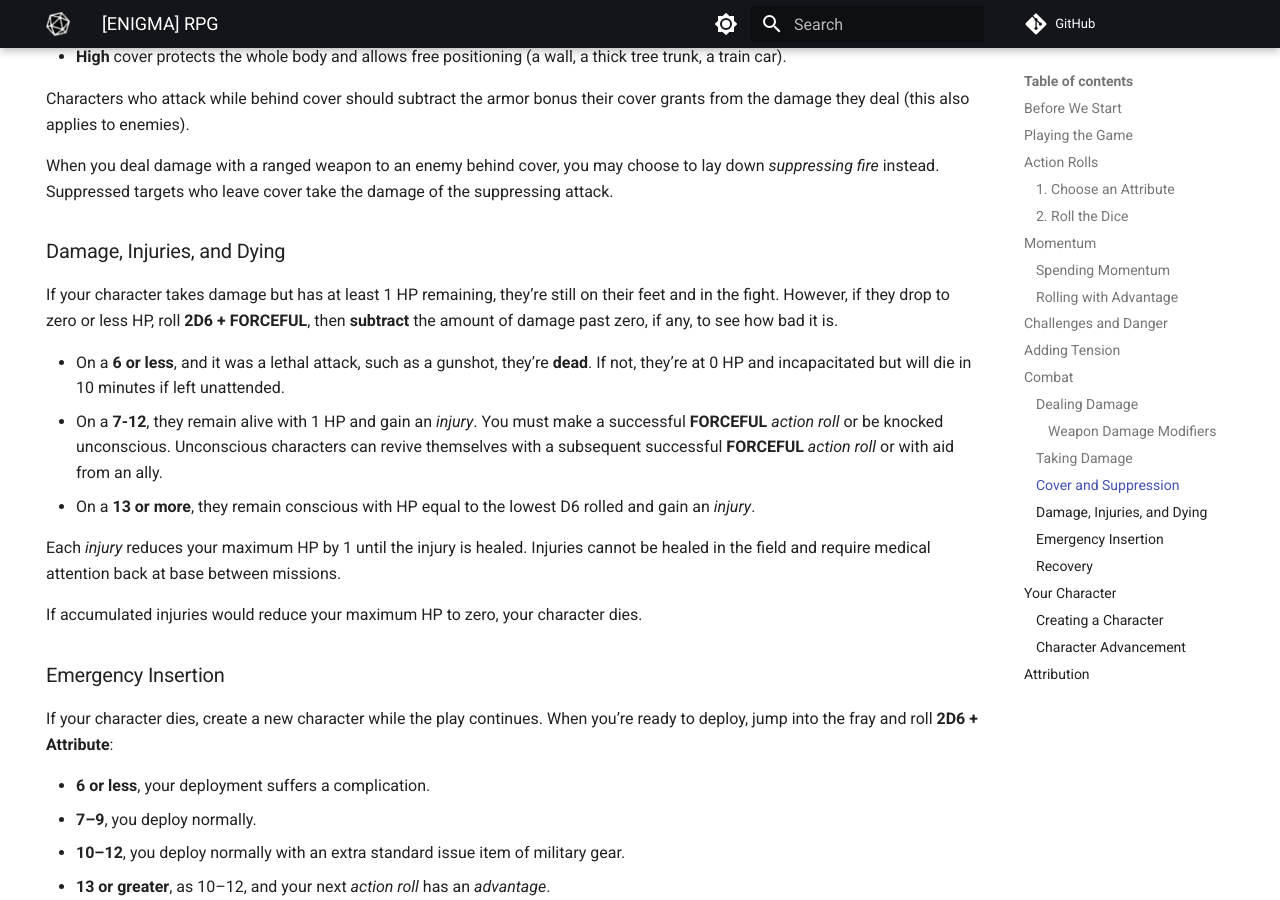
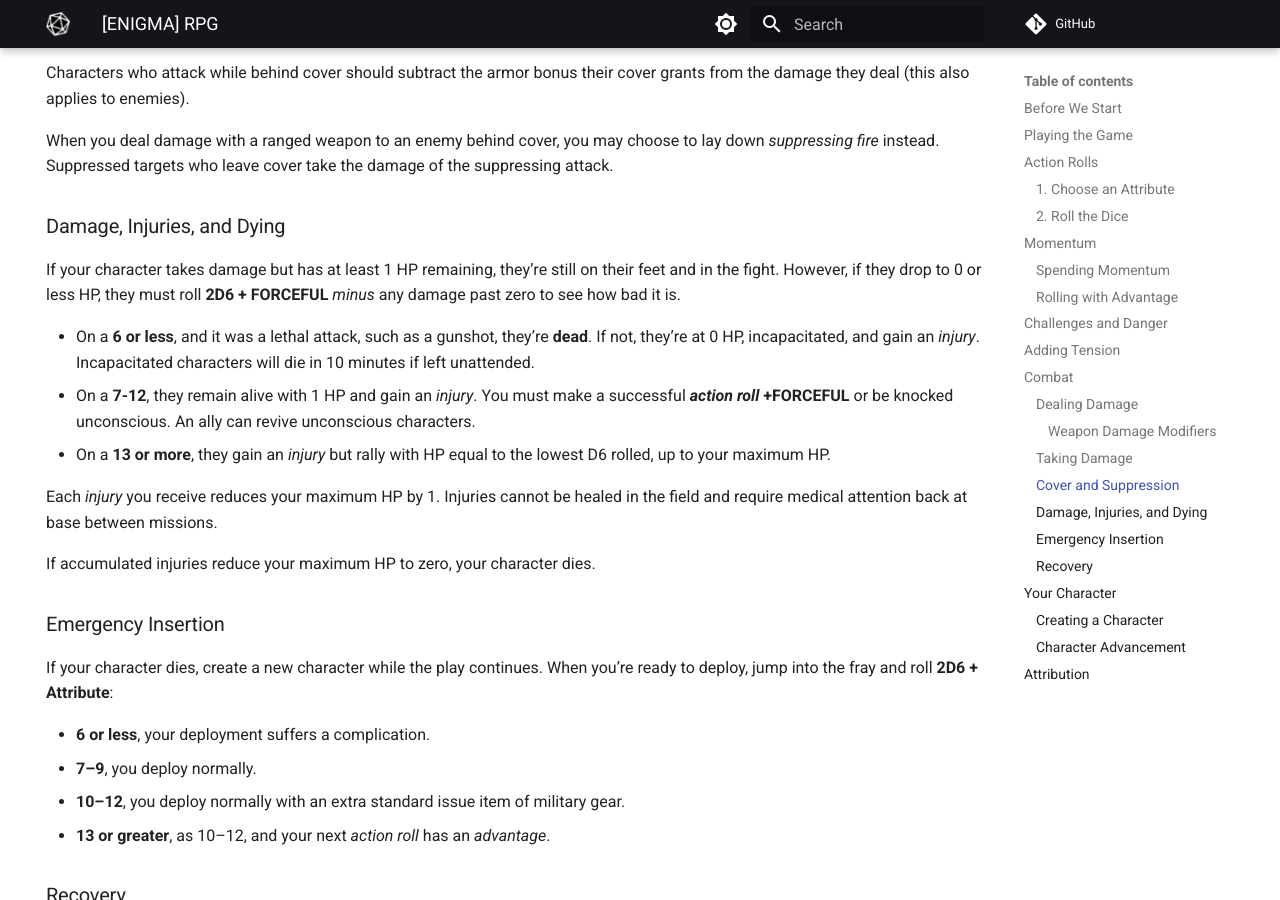
Before and after one commit to joemoose/psiops, an MkDocs documentation site: the page built from docs/index.md, in a window 1280 px wide and 900 px high, scrolled down 4236 px. Built offline with MkDocs 1.6.1 and Material for MkDocs 9.7.7, drawn with Linux system fonts in a browser that asks for light colours; comment, search, counter and statistics services are not loaded; some of the changed text lies outside the part shown.

Commit message:
Update index.md

```diff
--- a/docs/index.md
+++ b/docs/index.md
@@ -149,15 +149,15 @@ When you deal damage with a ranged weapon to an enemy behind cover, you may choo
 
 ### Damage, Injuries, and Dying
 
-If your character takes damage but has at least 1 HP remaining, they’re still on their feet and in the fight. However, if they drop to zero or less HP, roll **2D6 + FORCEFUL**, then **subtract** the amount of damage past zero, if any, to see how bad it is.
+If your character takes damage but has at least 1 HP remaining, they’re still on their feet and in the fight. However, if they drop to 0 or less HP, they must roll **2D6 + FORCEFUL** *minus* any damage past zero to see how bad it is.
 
-- On a **6 or less**, and it was a lethal attack, such as a gunshot, they’re **dead**. If not, they’re at 0 HP and incapacitated but will die in 10 minutes if left unattended.
-- On a **7-12**, they remain alive with 1 HP and gain an *injury*. You must make a successful **FORCEFUL** *action roll* or be knocked unconscious. Unconscious characters can revive themselves with a subsequent successful **FORCEFUL** *action roll* or with aid from an ally.
-- On a **13 or more**, they remain conscious with HP equal to the lowest D6 rolled and gain an *injury*.
+- On a **6 or less**, and it was a lethal attack, such as a gunshot, they’re **dead**. If not, they’re at 0 HP, incapacitated, and gain an *injury*. Incapacitated characters will die in 10 minutes if left unattended.
+- On a **7-12**, they remain alive with 1 HP and gain an *injury*. You must make a successful ***action roll* +FORCEFUL** or be knocked unconscious. An ally can revive unconscious characters.
+- On a **13 or more**, they gain an *injury* but rally with HP equal to the lowest D6 rolled, up to your maximum HP.
 
-Each *injury* reduces your maximum HP by 1 until the injury is healed. Injuries cannot be healed in the field and require medical attention back at base between missions.
+Each *injury* you receive reduces your maximum HP by 1. Injuries cannot be healed in the field and require medical attention back at base between missions.
 
-If accumulated injuries would reduce your maximum HP to zero, your character dies.
+If accumulated injuries reduce your maximum HP to zero, your character dies.
 
 ### Emergency Insertion
 
@@ -216,5 +216,5 @@ Characters advance when they act according to their role. For instance, a CRUSAD
 
 - This work is based on *[FIST: Ultra Edition](https://claymorerpgs.itch.io/fist)*, a product by CLAYMORE Roleplaying Games, written by B. Everett Dutton, Ripley Caldwell, T.H. Cochlin, Back-Alley Coalition, and Max Danley, and licensed for use under the [Creative Commons Attribution 4.0 License](https://creativecommons.org/licenses/by/4.0/).
 - This work is also based on *Charge*, a product of [Fari RPGs](https://farirpgs.com/), developed and authored by René-Pier Deshaies-Gélinas, and licensed for use under the [Creative Commons Attribution 4.0 License](https://creativecommons.org/licenses/by/4.0/).
-- This work is also based on [Blades in the Dark](https://bladesinthedark.com/), a product of One Seven Design, developed and authored by John Harper, and licensed for use under the [Creative Commons Attribution 3.0 Unported license](https://creativecommons.org/licenses/by/3.0/).
+- This work is also based on [Blades in the Dark](https://bladesinthedark.com/), a product of One Seven Design, developed and authored by John Harper and licensed for use under the [Creative Commons Attribution 3.0 Unported license](https://creativecommons.org/licenses/by/3.0/).
 - The single action roll to determine both the success of an attack and the resulting damage is inspired by the combat mechanic of *[Vagabonds of Dyfed](https://www.drivethrurpg.com/en/product/240583/Vagabonds-of-Dyfed)*, written by Ben Dutter, copyright Sigil Stone Publishing 2018.
```
Also changed, not shown: other parts of docs/index.md (+3 -3 lines).
